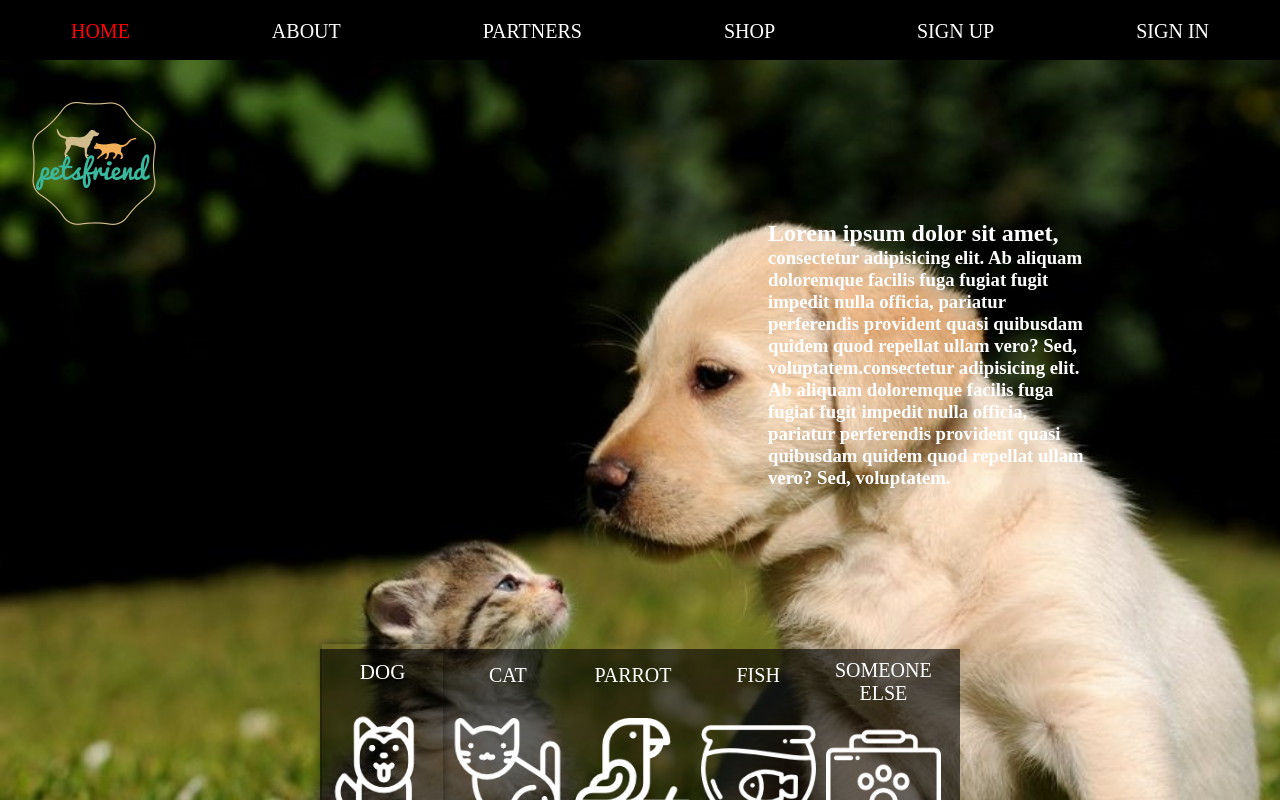
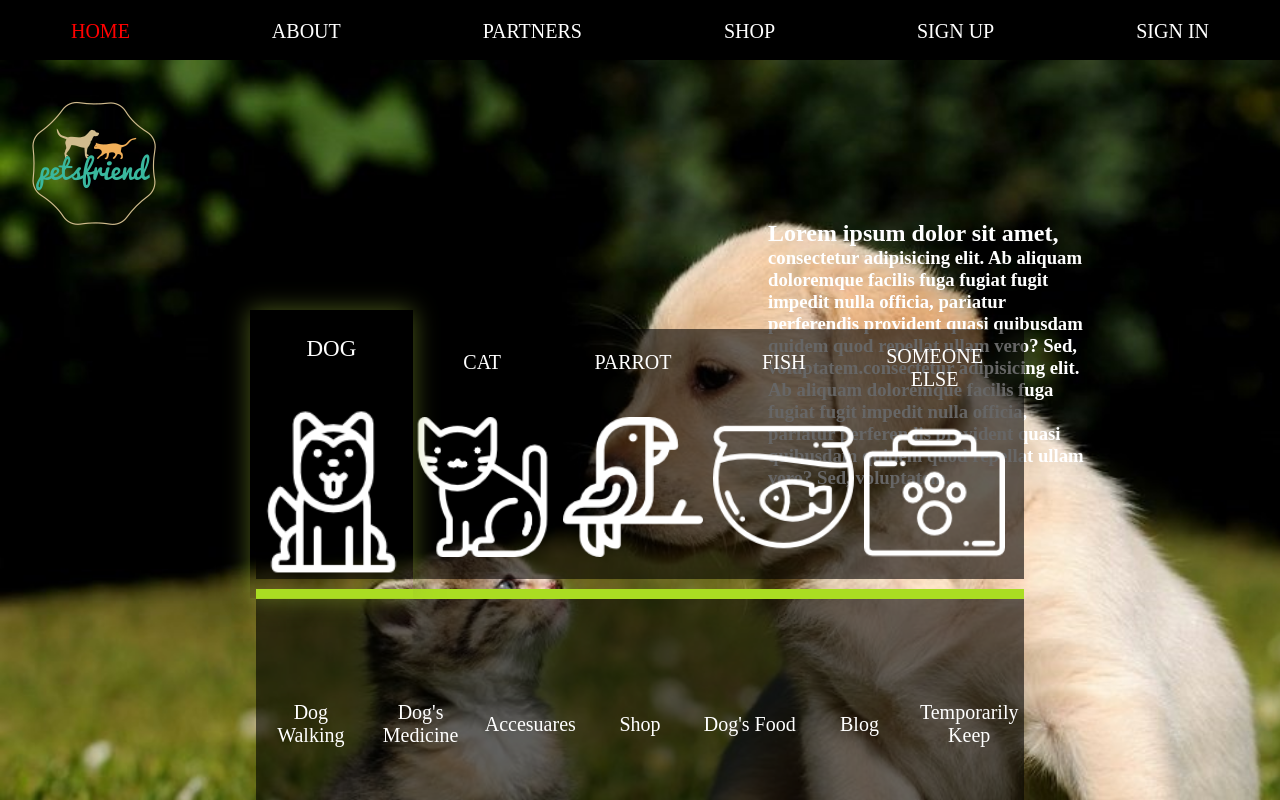
Before and after one commit to ArthurAleqsan/petsfriend, an Angular app: page / in a window 1280 px wide. Both pictures are taken after a click on the element "DOG". Shown: the top 800 px of the page. Built offline with nearby package versions, Linux system fonts and the light colour scheme; data requests are answered from the project's data file.

Commit message:
isActivec class

```diff
--- a/src/app/about/about.component.html
+++ b/src/app/about/about.component.html
@@ -1,7 +1,3 @@
-
-
-    <a href="/">go back</a>
-
     <div class="container">
         <div class="aboutUs">
             <h1>About Us</h1>
--- a/src/app/about/about.component.ts
+++ b/src/app/about/about.component.ts
@@ -6,7 +6,7 @@ import { NgModel } from '@angular/forms';
     templateUrl: './about.component.html',
     styleUrls: ['./about.component.scss']
 })
-export class AboutComponent implements OnInit {
+export class AboutComponent  {
     // contact: Contact = {
     //     id: 1,
     //     name: 'Windstorm',
@@ -17,9 +17,7 @@ export class AboutComponent implements OnInit {
     constructor(){}
 
 
-    ngOnInit(): void {
-        throw new Error("Method not implemented.");
-    }
+
     get currentMessage(){
 
         return JSON.stringify(this.contact);
--- a/src/app/active.directive.ts
+++ b/src/app/active.directive.ts
@@ -1,6 +1,6 @@
 import {Directive, HostBinding, HostListener} from "@angular/core";
 // import {SelectBoxService} from "./select-box/select-box.service";
-import {SelectBoxComponent} from "./select-box/select-box.component";
+// import {SelectBoxComponent} from "./select-box/select-box.component";
 
 @Directive({
     selector:'[activeChoice]'
@@ -9,10 +9,21 @@ export class ActiveDirective{
 
 
     @HostBinding('class.actived') isActive:boolean = false;
+    @HostBinding ('class.hovered') isHovered:boolean = false;
+
+
 
     @HostListener('click') onClick(){
         this.isActive = !this.isActive;
     }
+    @HostListener('mouseenter') onMouseEnter(){
+        this.isHovered = true;
+    }
+    @HostListener('mouseleave') onMouseLeave(){
+        this.isHovered = false;
+    }
+
+
 
 
 }
--- a/src/app/app.module.ts
+++ b/src/app/app.module.ts
@@ -1,15 +1,15 @@
 import { BrowserModule } from '@angular/platform-browser';
 import { NgModule } from '@angular/core';
 import { FormsModule } from '@angular/forms';
+import {RouterModule} from "@angular/router";
+import {HttpClientModule} from "@angular/common/http";
 
 import { AppComponent } from './app.component';
 import {NavigationComponent} from "./navigation/navigation.component";
-import {RouterModule} from "@angular/router";
 import { HomePageComponent } from './home-page/home-page.component';
 import { PartnersComponent } from './partners/partners.component';
 import { AboutComponent} from "./about/about.component";
 import { SelectBoxComponent } from './select-box/select-box.component';
-import {HttpClientModule} from "@angular/common/http";
 import {ActiveDirective} from "./active.directive";
 
 
--- a/src/app/navigation/navigation.component.ts
+++ b/src/app/navigation/navigation.component.ts
@@ -39,9 +39,4 @@ export class NavigationComponent{
             isActive:false
         },
     ];
-   // public activateTab(){
-   //      this.navItems['isActive'] = true;
-   //      console.log(555)
-   //  }
-
 }
--- a/src/app/select-box/select-box.component.html
+++ b/src/app/select-box/select-box.component.html
@@ -4,10 +4,8 @@
 
       *ngFor="let item of selectItems"
       (click)="selectPet(item)"
-      [ngClass]="{ actived: isActive}"
-
   >
-
+    <!--[ngClass]="{ actived: isActive}"-->
     <p class="select-box-animal-title">{{item.itemName}}</p>
     <img src="{{item.img}}" alt="">
   </div>
@@ -19,6 +17,9 @@
           class="select-box-animal-or-choose"
           *ngFor="let service of typeOfPet.services"
   >
-    {{service}}
+    <p class="select-box-animal-title">
+      {{service}}
+    </p>
+
   </div>
 </div>
--- a/src/app/select-box/select-box.component.scss
+++ b/src/app/select-box/select-box.component.scss
@@ -1,14 +1,14 @@
 .select-box{
 
-  width: 50vw;
+  width: 60vw;
   background-color: rgba(0,0,0,0.6);
   margin: 0 auto;
   position: relative;
-  height: 200px;
-  top:40vh;
+  height: 250px;
+  //top:40vh;
   display:flex;
   &-animal-or-choose{
-    width: 9vw;
+    width: 11vw;
     margin: 0 5px;
     text-align: center;
     display: flex;
@@ -19,14 +19,22 @@
   &-animal-title{
     color: #fff;
     font-size: 20px;
+    text-transform: capitalize;
   }
   &-services{
     border-top:10px solid #AD2;
+    margin-top: 10px;
   }
 }
-.actived{
+.hovered{
   transform: scale(1.05);
   box-shadow: 0 0 10px rgba(0, 0, 0, 0.5);
   transition: .5s all;
   z-index: 10;
 }
+.actived{
+  transform: scale(1.15);
+  box-shadow: 0 0 20px rgba(150, 180, 50, 0.5);
+  transition: .5s all;
+  z-index: 10;
+}
--- a/src/app/select-box/select-box.component.ts
+++ b/src/app/select-box/select-box.component.ts
@@ -1,7 +1,5 @@
 import { Component,Input } from '@angular/core';
-import {Services} from "@angular/core/src/view";
 import {SelectBoxService} from "./select-box.service";
-import index from "@angular/cli/lib/cli";
 export interface SelectItems {
 
 }
@@ -14,7 +12,7 @@ export interface SelectItems {
 
 export class SelectBoxComponent{
     public selectedPet: object;
-    public typeOfPet = {};
+    public typeOfPet:object = {};
 
     private selectItems: Array<object> = [
         {'id':1,'itemName':'DOG','img':'./../../assets/images/selectBox/dog.png','isActive':false},
@@ -37,17 +35,13 @@ export class SelectBoxComponent{
                     }
                 }
             );
-                // console.log(typeOfPet)
-            return this.toggleServices(item);
+
+             this.toggleServices(item);
         })
     }
     private toggleServices(pet){
         pet['isActive']=!pet['isActive'];
-
         this.selectedPet = pet;
-        console.log(this.selectedPet)
-        // console.log(this.typeOfPet)
-        // pet['isActive']=!pet['isActive'];
     }
 
 }
```
Also changed, not shown: src/app/navigation/navigation.component.html (+5 -2 lines).
